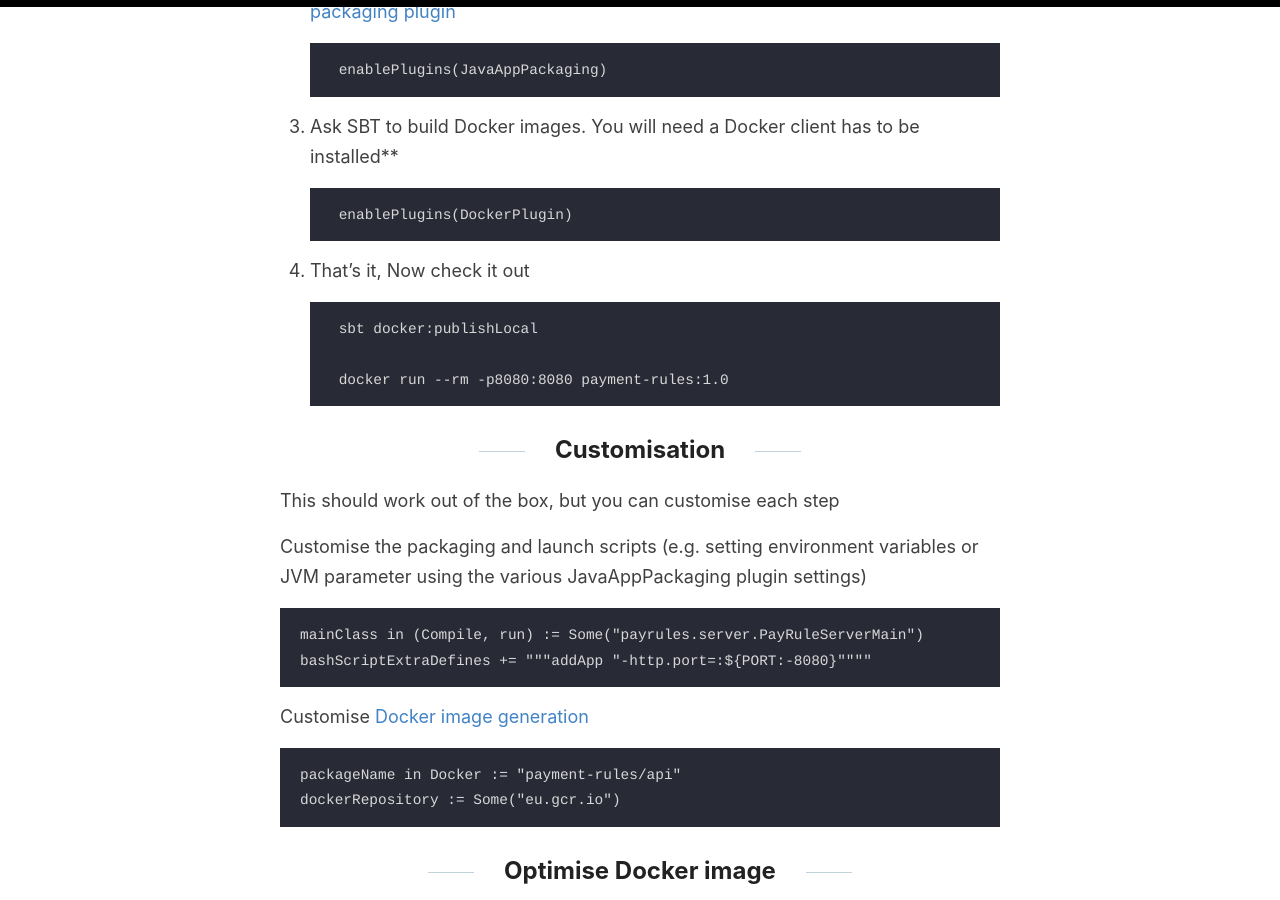
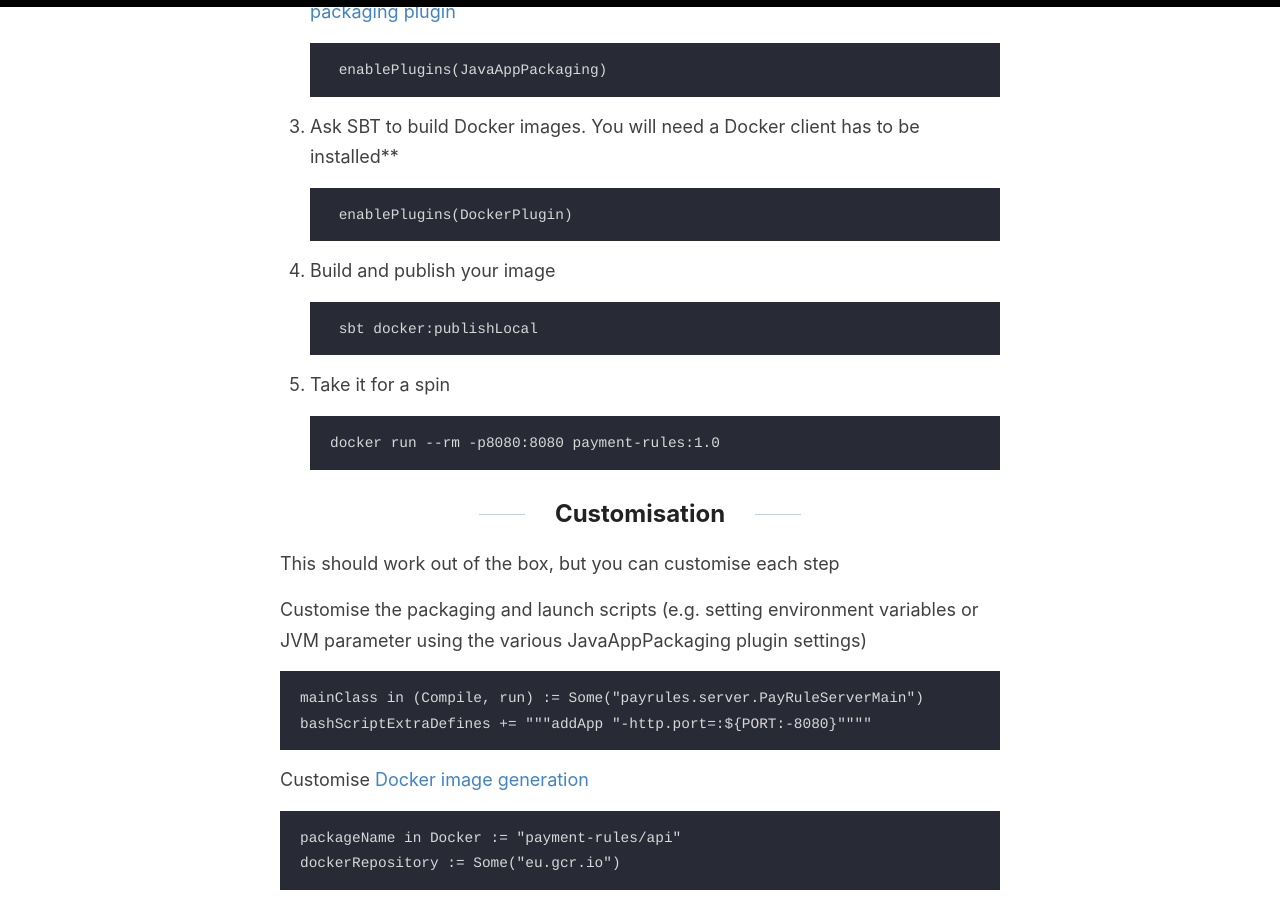
Before and after one commit to deenar/deenar.github.io, a Jekyll site: the page built from _posts/2020-09-27-dockerising-scala-app-with-sbt.md, in a window 1280 px wide and 900 px high, scrolled down 839 px. Built offline with Jekyll 4.4.1, drawn with Linux system fonts in a browser that asks for light colours; our own code applies the rules of GitHub Pages for plain Markdown files.

Commit message:
Update 2020-09-27-dockerising-scala-app-with-sbt.md

```diff
--- a/_posts/2020-09-27-dockerising-scala-app-with-sbt.md
+++ b/_posts/2020-09-27-dockerising-scala-app-with-sbt.md
@@ -20,11 +20,14 @@ I had been deploying to virtual machines on the cloud, but wanted a solution tha
 
 		enablePlugins(DockerPlugin)
 
-4. That's it, Now check it out
+4. Build and publish your image
 
 		sbt docker:publishLocal
 
-        docker run --rm -p8080:8080 payment-rules:1.0
+
+5. Take it for a spin
+
+       docker run --rm -p8080:8080 payment-rules:1.0
 
 ## Customisation
 This should work out of the box, but you can customise each step
```
